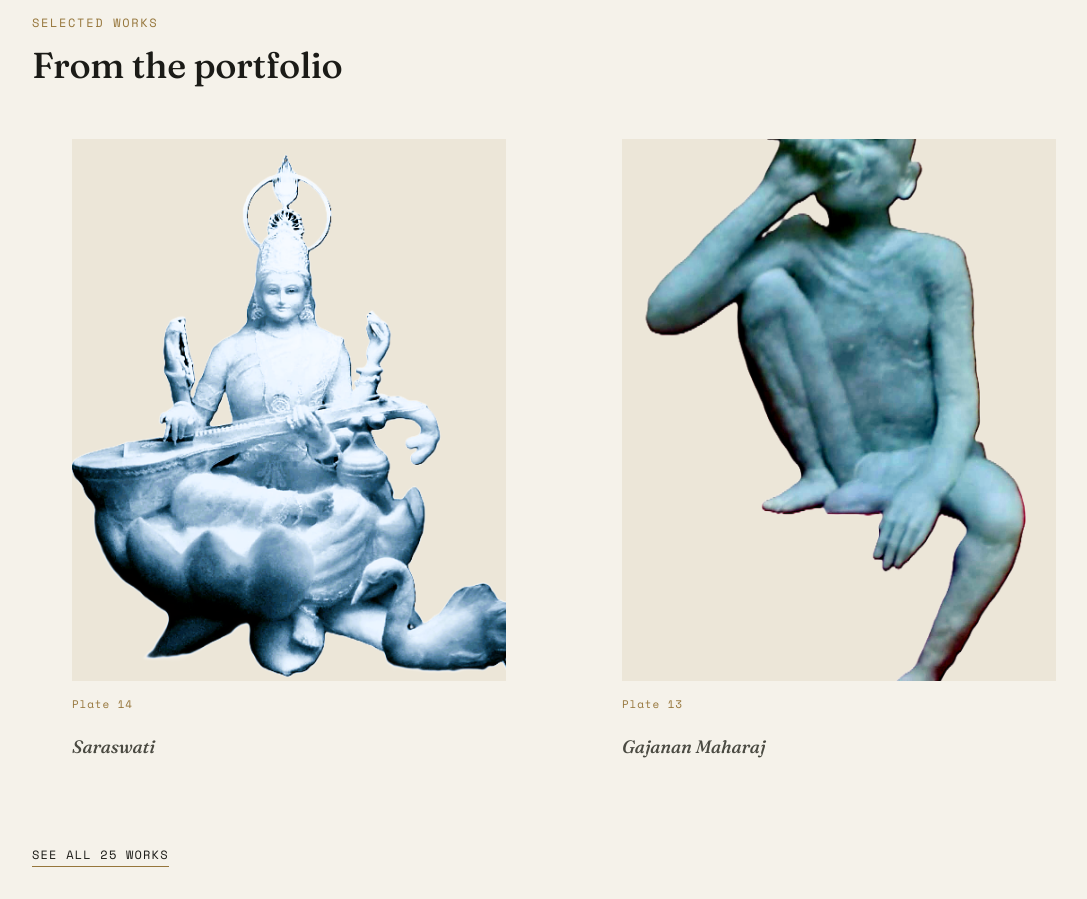
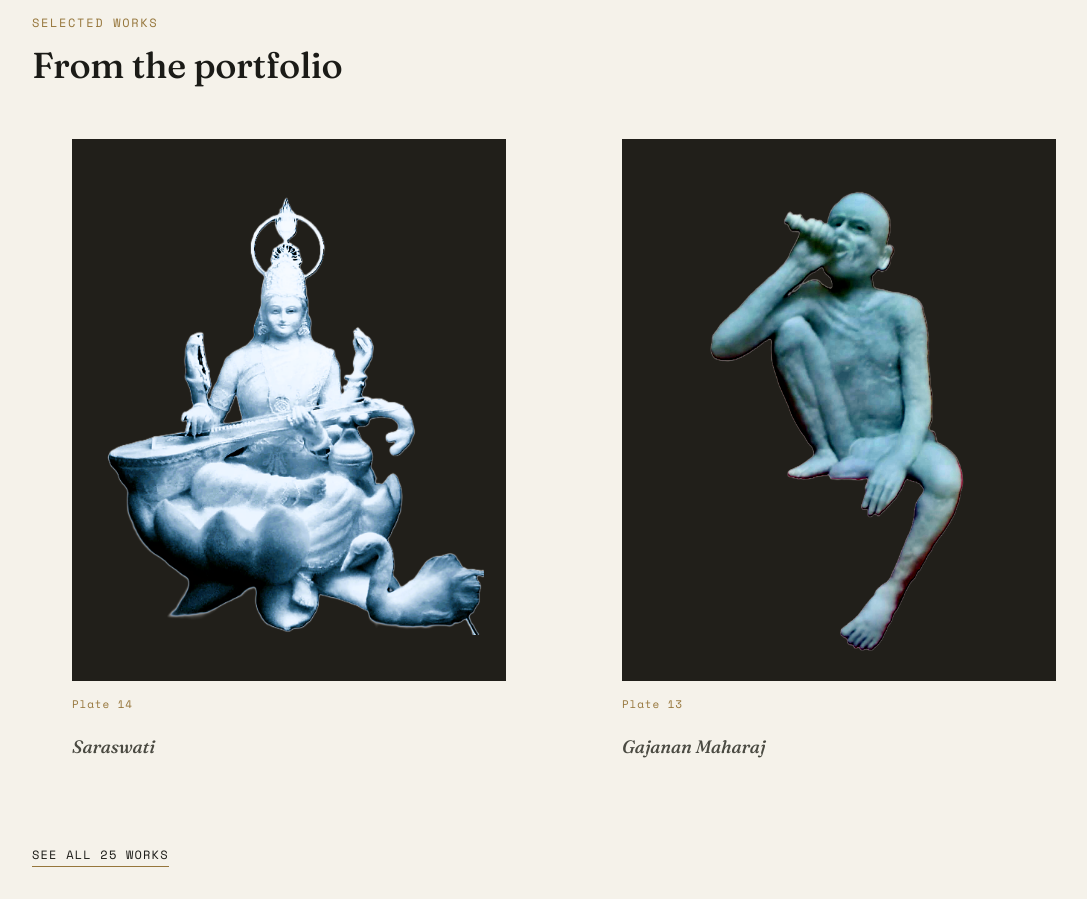
Before and after one commit to rishub98/RishAKS, a plain HTML site: page index.html in a window 1280 px wide. Shown: the part 1780-2679 px from the top of the page, without its empty margins (76-1163 px from the left). Drawn offline with nearby package versions, Linux system fonts and the light colour scheme.

Commit message:
Update styles.css

```diff
--- a/styles.css
+++ b/styles.css
@@ -3,6 +3,7 @@
 :root{
   --paper:#F5F2EA;
   --paper-deep:#ECE6D8;
+  --plate-bg:#211F1A;
   --ink:#1B1B17;
   --ink-soft:#4A4A42;
   --brass:#96763B;
@@ -136,9 +137,10 @@ section.tight{padding:40px 0;}
   width:100%;
   aspect-ratio:4/5;
   overflow:hidden;
-  background:var(--paper-deep);
+  background:var(--plate-bg);
+  padding:22px;
 }
-.plate-media img{width:100%;height:100%;object-fit:cover;}
+.plate-media img{width:100%;height:100%;object-fit:contain;}
 
 /* ---- Featured works (home) ---- */
 .featured-grid{
```
